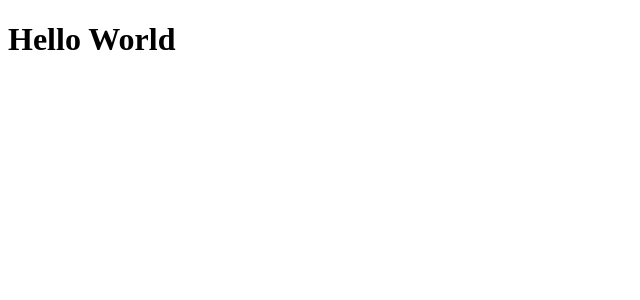
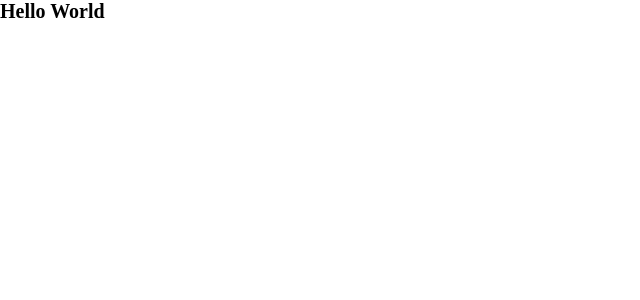
Before and after one commit to CaioAugustoo/starter_nextjs, a Next.js app: page / in a window 1280 px wide. Shown: the top 300 px of the page, without its empty margins (0-640 px from the left). Built offline with nearby package versions, Linux system fonts and the light colour scheme.

Commit message:
Resets de estilo padrão do projeto

```diff
--- a/src/styles/global.ts
+++ b/src/styles/global.ts
@@ -1,7 +1,17 @@
 import styled, { createGlobalStyle } from 'styled-components';
 
 // Resets
-const GlobalStyles = createGlobalStyle``;
+const GlobalStyles = createGlobalStyle`
+  * {
+    margin: 0;
+    padding: 0;
+    outline: 0;
+    box-sizing: border-box
+  }
+  :root {
+    font-size: 62.5%;
+  }
+`;
 export default GlobalStyles;
 
 // Styles
```
